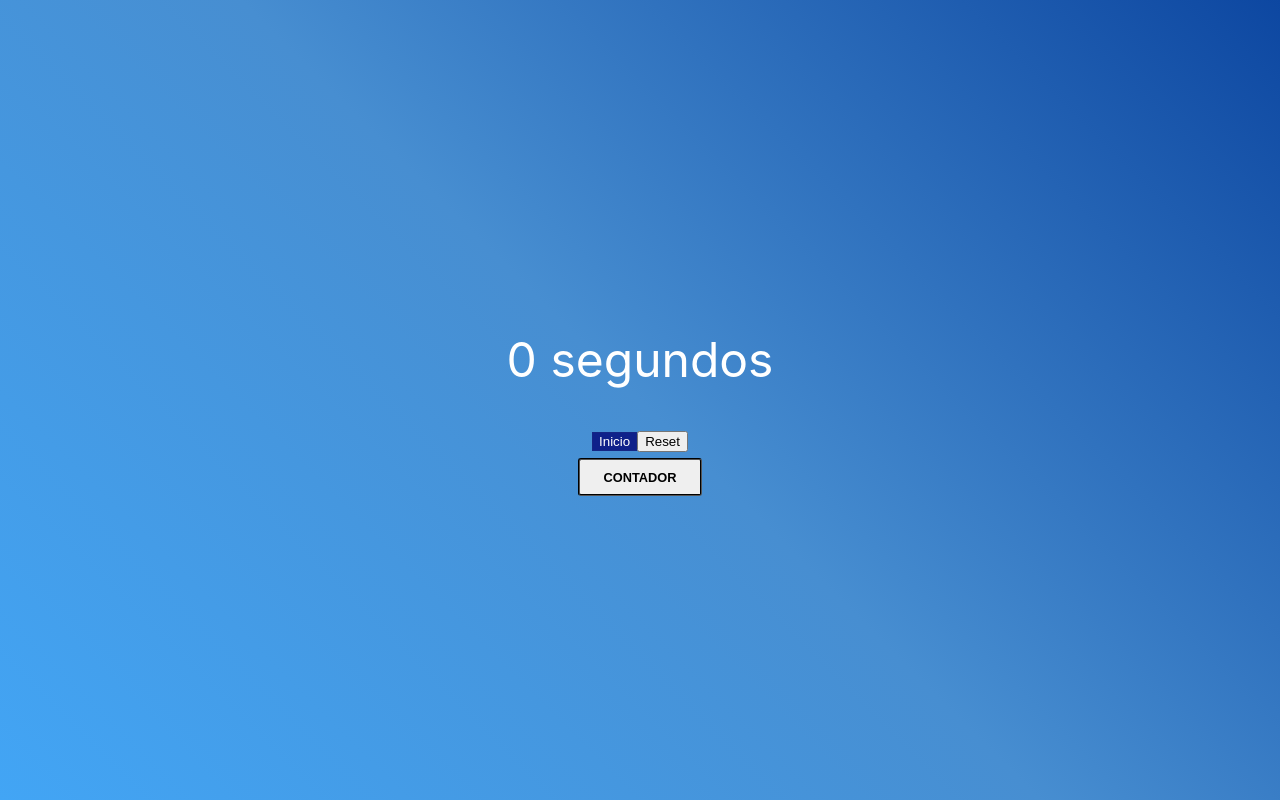
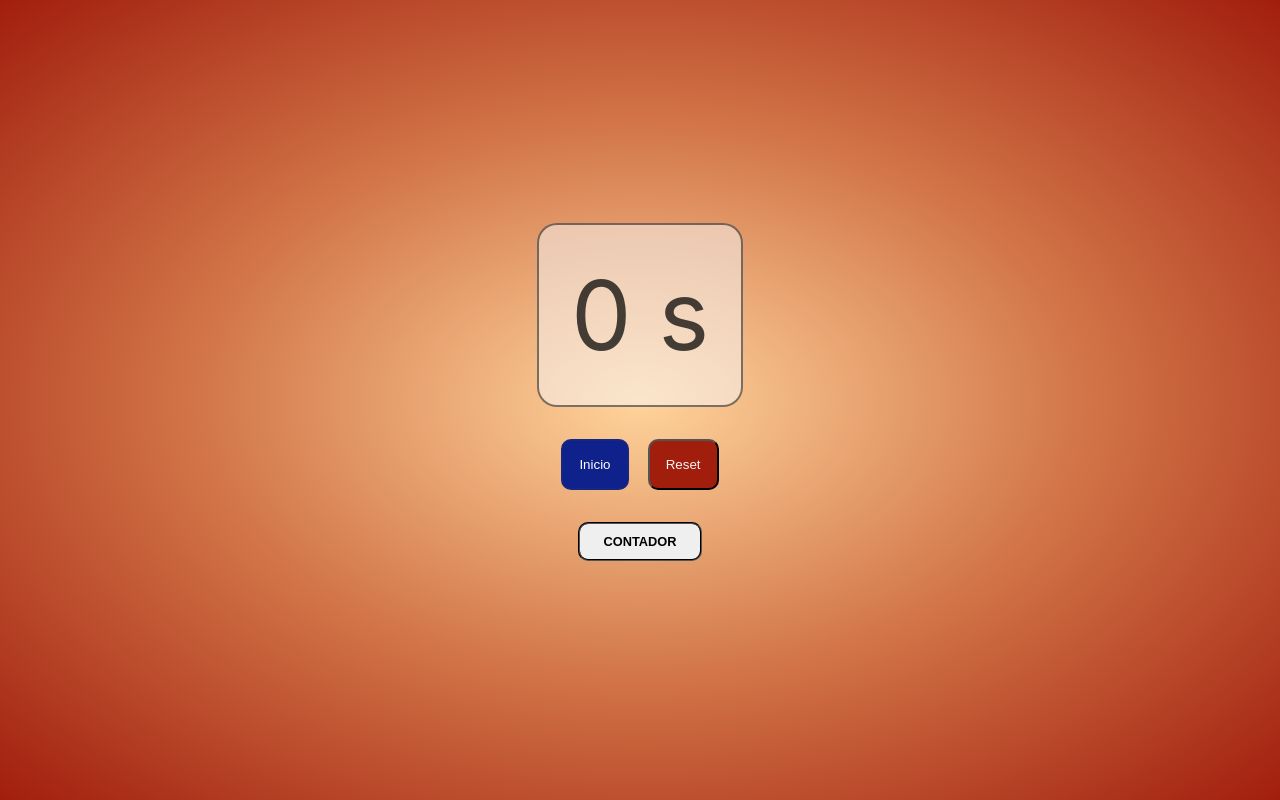
Before and after one commit to nahug07/TimerApp, a React app: page / in a window 1280 px wide. Built offline with nearby package versions, Linux system fonts and the light colour scheme.

Commit message:
cambio de estilos

```diff
--- a/src/Timer.css
+++ b/src/Timer.css
@@ -1,48 +1,87 @@
 .app {
   text-align: center;
-  background: #8E24AA;
-  background: linear-gradient(45deg,  #42a5f5 0%,#478ed1 50%,#0d47a1 100%);
+  background:radial-gradient(#ffd49c 0%,#d17347 50%,#a11e0d 100%);
   min-height: 100vh;
   display: flex;
   flex-direction: column;
   align-items: center;
   justify-content: center;
   font-size: calc(10px + 2vmin);
-  color: white;
+  color: rgba(0, 0, 0, 0.726);
 }
 
 .time {
-  font-size: 3rem;
+  border: 2px solid rgba(0, 0, 0, 0.5);
+  border-radius: 20px;
+  font-size: 6rem;
   padding: 2rem;
+  background-color: rgba(245, 245, 245, 0.52);
 }
 
 .button {
   padding: .6rem 1.5rem;
-  margin: .4rem;
+  margin: 2rem .4rem 1rem .4rem;
   border-radius: 3px;
   text-transform: uppercase;
   font-weight: 600;
   font-size: .8rem;
   border-style: groove;
+  cursor: pointer;
+  border-radius: 10px;
 }
 
 .button:focus {
   outline-width: 0;
 }
 
+.button:hover {
+  background-color: transparent;
+}
+
+.row{
+  padding-top: 2rem;
+}
+
+.button-primary {
+  cursor: pointer;
+  padding: 1rem;
+  margin-right: .6rem;
+  border-radius: 10px;
+  border: 2px solid #152684;
+}
+
+.button-secondary{
+  color: whitesmoke;
+  background-color: #a11e0d;
+  border-radius: 10px;
+  cursor: pointer;
+  padding: 1rem;
+  margin-left: .6rem;
+}
+
 .button-primary:hover {
-  background-color: #2641d4;
-  border: 1px solid #1b1f2b;
+  background-color: #2640d4c9;
+  border: 2px solid #1b1f2b;
+}
+
+.button-secondary:hover {
+  background-color: #a11e0dc2;
+  border: 2px solid #1b1f2b;
 }
 
 .button-primary-active {
-  background-color: #3151ff;
-  border: 1px solid #152684;
+  background-color: #2074ac;
+  border: 2px solid #152684;
   color: white;
 }
 
 .button-primary-inactive {
   background-color: #0f218a;
-  border: 1px solid #152684;
+  border: 2px solid #152684;
   color: white;
 }
+
+input {
+  background-color: whitesmoke;
+  border-radius: 5px;
+}
--- a/src/Timer.js
+++ b/src/Timer.js
@@ -50,7 +50,7 @@ const Timer = () => {
 
   return (
     <div className="app">
-      <div className="time">{segundos} segundos</div>
+      <div className="time">{segundos} s</div>
       <div className="row">
         <button className={`button-primary button-primary-${activo ? 'active' : 'inactive'}`} onClick={toggle}>
           {activo ? "Pausa" : "Inicio"}
```
